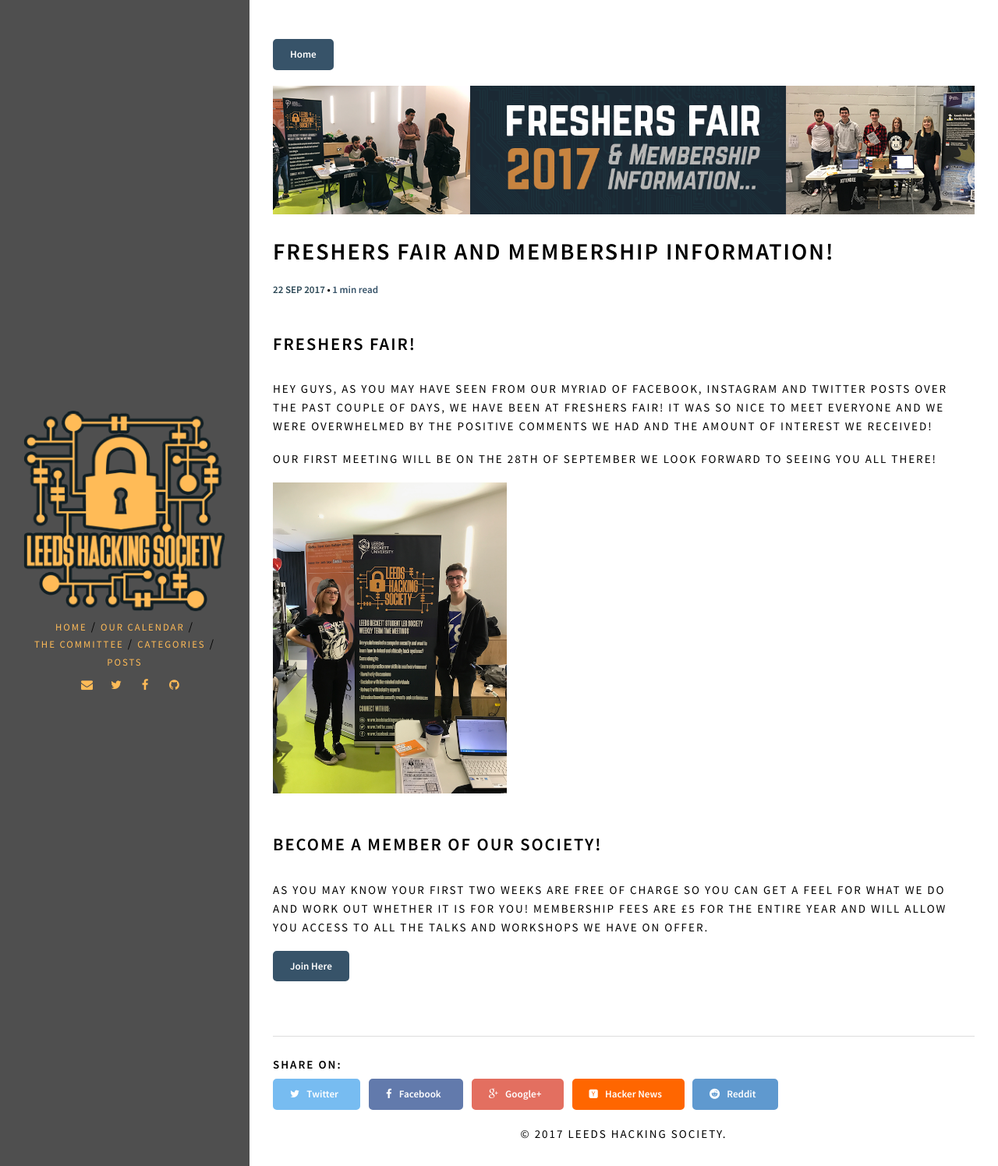
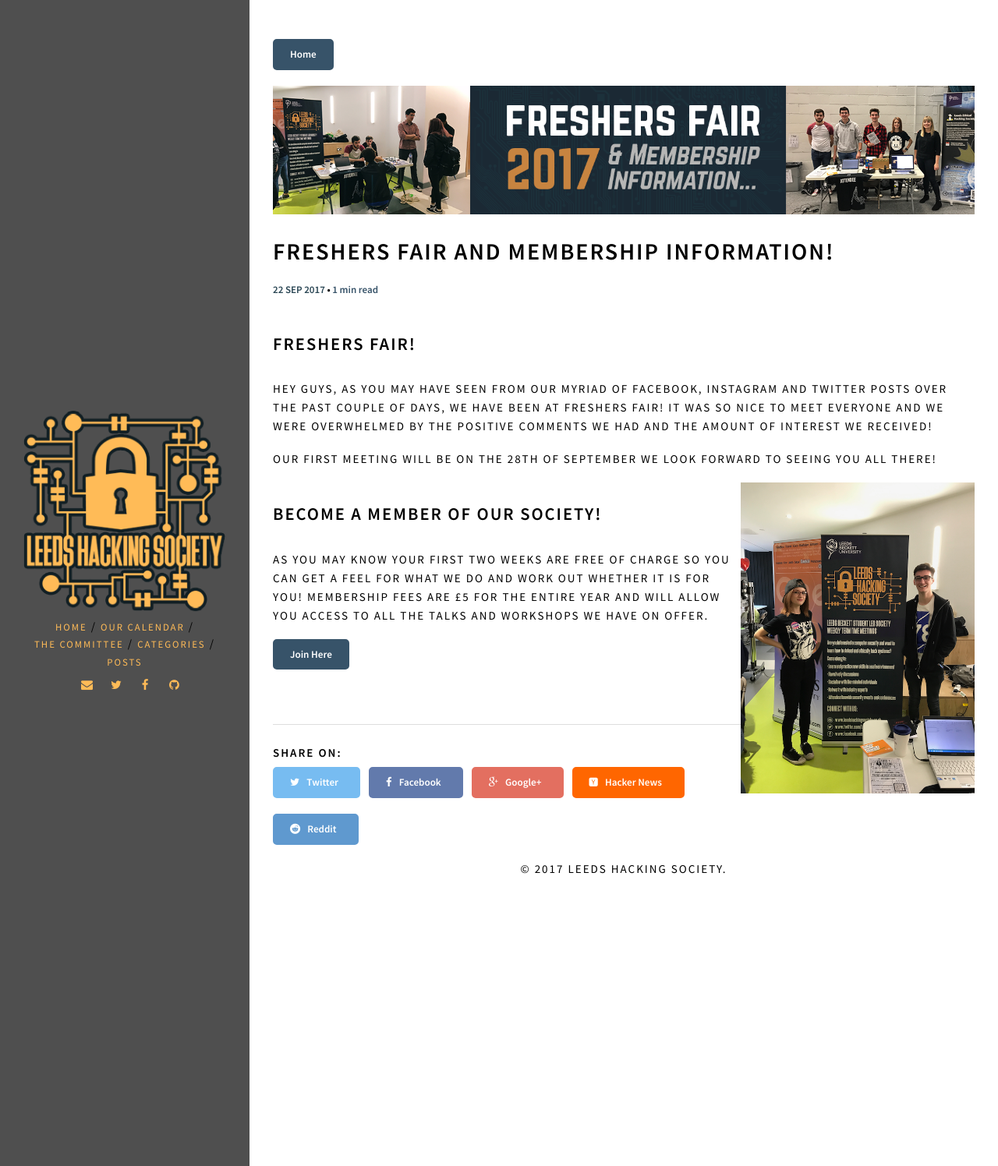
Before and after one commit to LeedsHackingSociety/LeedsHackingSociety.github.io, a Jekyll site: the page built from _posts/2017-09-22-freshers.md, in a window 1280 px wide. Shown: the whole page at 78% size. Built offline with Jekyll 4.4.1, drawn with Linux system fonts in a browser that asks for light colours.

Commit message:
freshers fair

```diff
--- a/_posts/2017-09-22-freshers.md
+++ b/_posts/2017-09-22-freshers.md
@@ -13,7 +13,7 @@
 
 Our first meeting will be on the 28th of September we look forward to seeing you all there!
 
-![New Banner](/img/photos/banner.png){:style="width: 300px;"}
+![New Banner](/img/photos/banner.png){:style="width: 300px; float: right;"}
 
 ### Become a Member of Our Society!
 As you may know your first two weeks are free of charge so you can get a feel for what we do and work out whether it is for you!
```
